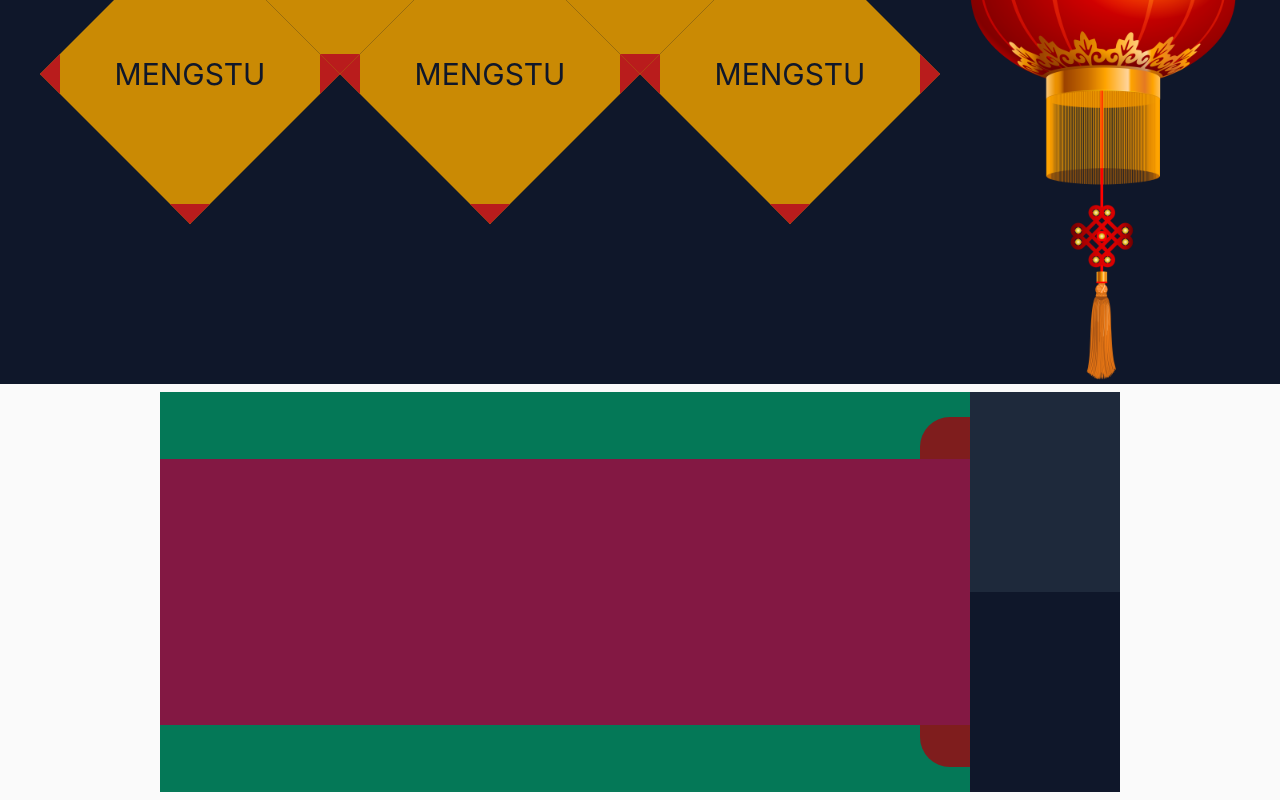
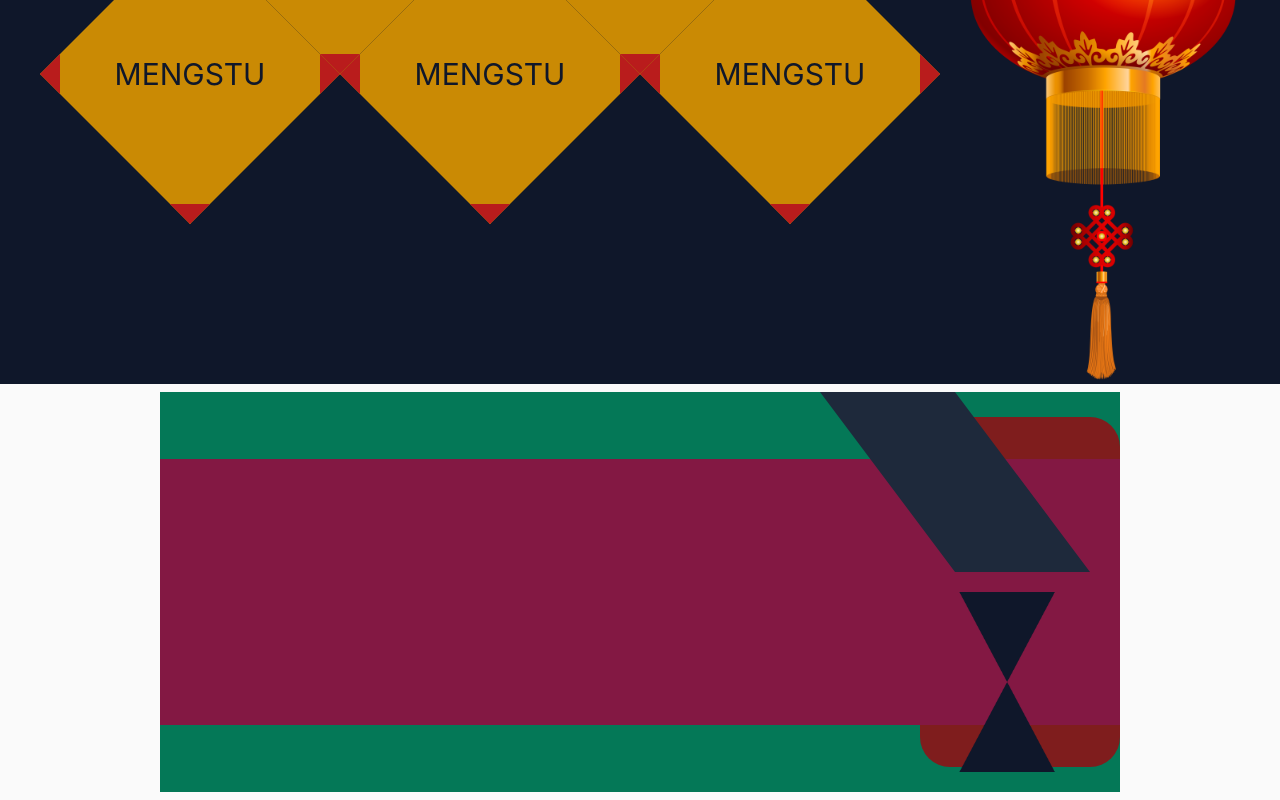
Before and after one commit to mengiefen/elec-service-frontend, a Next.js app: page / in a window 1280 px wide. Shown: the part 2232-3032 px from the top of the page. Built offline with nearby package versions, Linux system fonts and the light colour scheme.

Commit message:
modify shape file

```diff
--- a/src/components/elements/Shape2.module.css
+++ b/src/components/elements/Shape2.module.css
@@ -1,9 +1,15 @@
 .trapezoidTop {
-  -webkit-clip-path: polygon(25% 0%, 100% 0%, 75% 100%, 0% 100%);
-  clip-path: polygon(25% 0%, 100% 0%, 75% 100%, 0% 100%) lip-path;
+  width: 300px;
+  height: 200px;
+  -webkit-clip-path: polygon(0% 0%, 45% 0%, 90% 90%, 45% 90%);
+  clip-path: polygon(0% 0%, 45% 0%, 90% 90%, 45% 90%);
 }
 
 .trapezoidBottom {
-  -webkit-clip-path: polygon(25% 0%, 100% 0%, 75% 100%, 0% 100%);
-  clip-path: polygon(25% 0%, 100% 0%, 75% 100%, 0% 100%) lip-path;
+  width: 300px;
+  height: 200px;
+  -webkit-clip-path: polygon(0% 0%, 45% 0%, 90% 90%, 45% 90%);
+  clip-path: polygon(90% 0%, 45% 0%, 90% 90%, 45% 90%);
+
+  transform: rotateY(45deg);
 }
--- a/src/components/elements/Shape2.tsx
+++ b/src/components/elements/Shape2.tsx
@@ -4,11 +4,23 @@ import styles from './Shape2.module.css';
 const Shape2 = () => {
   return (
     <div className="w-full flex items-center justify-center ">
-      <div className=" w-3/4 my-2 h-[400px] bg-emerald-700 relative flex items-center justify-center  ">
+      <div
+        className=" w-3/4 my-2 h-[400px] bg-emerald-700 relative flex
+      items-center justify-center  "
+      >
         <div className="w-full h-2/3 bg-pink-900 z-10"></div>
-        <div className="absolute right-0 top-25 w-[200px] h-[350px] bg-red-900 z-0 rounded-[30px]"></div>
-        <div className="absolute top-0 right-0 h-[200px] bg-slate-800 w-[150px] z-20 trapezoidTop"></div>
-        <div className="absolute bottom-0 right-0 h-[200px] bg-slate-900 w-[150px] z-20 trapezoidBottom"></div>
+        <div
+          className="absolute right-0 top-25 w-[200px] h-[350px] bg-red-900 z-0
+        rounded-[30px]"
+        ></div>
+        <div
+          className={`absolute top-0 right-0 h-[200px] bg-slate-800 w-[150px] z-20
+          ${styles.trapezoidTop}`}
+        ></div>
+        <div
+          className={`absolute bottom-0 right-0 h-[200px] bg-slate-900 w-[150px] z-20
+        ${styles.trapezoidBottom}`}
+        ></div>
       </div>
     </div>
   );
```
